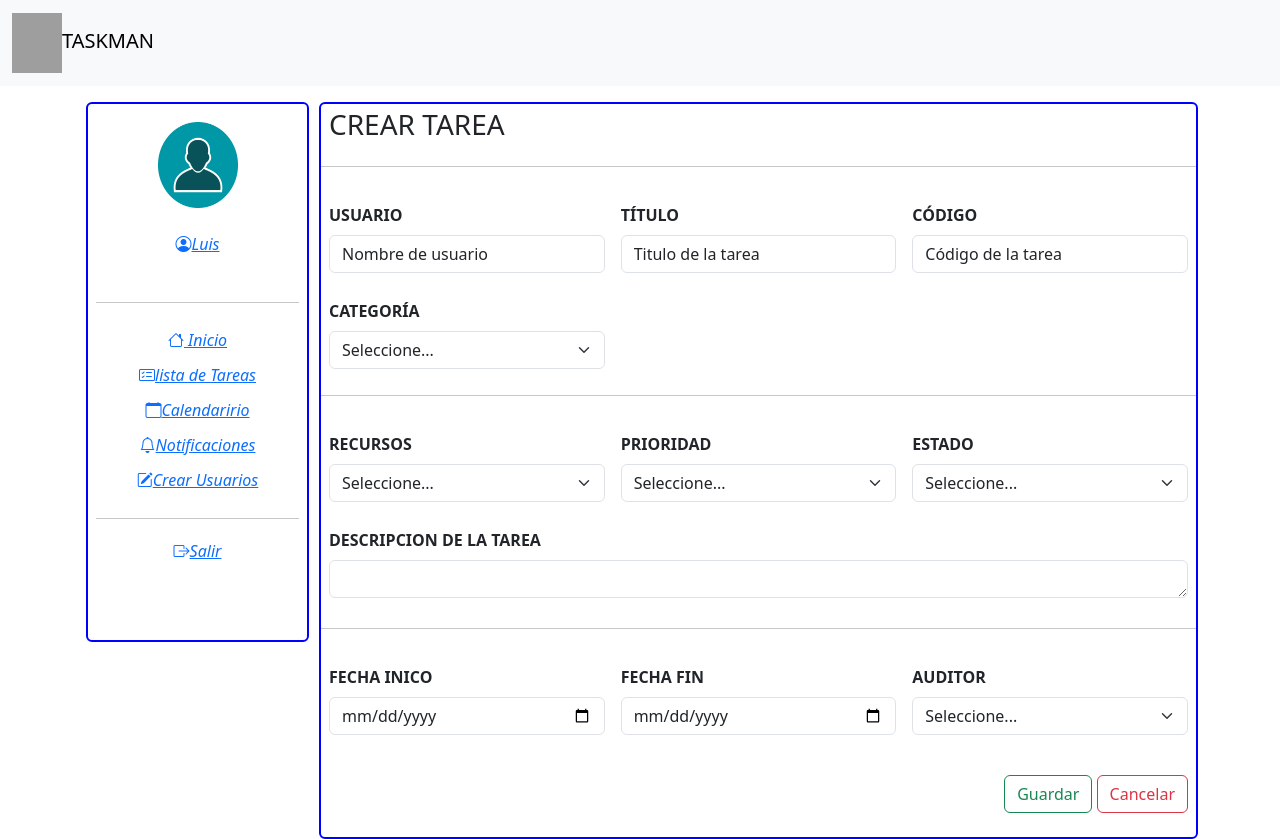
After one commit to Sopidm/Taskman-ADSI, a PHP site: page /ListaTareas/CrearTareas/index.html in a window 1280 px wide. The commit adds this page. Run offline with PHP 8.4, Linux system fonts and the light colour scheme; grey boxes are pictures that could not be loaded.

Commit message:
se creo agregar tareas

```diff
--- /dev/null
+++ b/ListaTareas/CrearTareas/index.html
@@ -0,0 +1,153 @@
+<!doctype html>
+<html lang="en">
+  <head>
+    <meta charset="utf-8">
+    <meta name="viewport" content="width=device-width, initial-scale=1">
+    <title>TASKMAN</title>
+    <link href="https://cdn.jsdelivr.net/npm/bootstrap@5.3.2/dist/css/bootstrap.min.css" rel="stylesheet" integrity="sha384-T3c6CoIi6uLrA9TneNEoa7RxnatzjcDSCmG1MXxSR1GAsXEV/Dwwykc2MPK8M2HN" crossorigin="anonymous">
+    <link rel="stylesheet" href="https://cdn.jsdelivr.net/npm/bootstrap-icons@1.11.2/font/bootstrap-icons.min.css">
+    <link rel="stylesheet" href="styles.css">
+  </head>
+  <body>
+    <nav class="navbar bg-body-tertiary">
+        <div class="container-fluid">
+          <a class="navbar-brand" href="index.php"><img src="../../images/logo.enc" width="50px" height="60px">TASKMAN</a>
+        </div>
+      </nav>
+    <div class="container">
+        <div class="usuario">
+            <section class="section">
+             <a href="Perfil/index.html" ><img src="../../images/avatar-icon-vector-illustration.jpg" alt="" class="avatar">
+             <br>
+             <br>
+             <i class="bi bi-person-circle">Luis</i>
+             </a>
+            </section>
+            <hr>
+            <section class="section2">
+              <a href="index.html"><i class="bi bi-house"> Inicio</i></a>
+              <br>
+              <a href=".ListaTareas/listatareas.html"><i class="bi bi-card-checklist">lista de Tareas</i></a>
+              <br>
+              <a href="Calendario/index.html"><i class="bi bi-calendar">Calendaririo</i></a>
+              <br>
+              <a href="Notificaciones/index.html"><i class="bi bi-bell">Notificaciones</i></a>
+              <br>
+              <a href="Notificaciones/"><i class="bi bi-pencil-square">Crear Usuarios</i></a>
+              <br>
+            </section>
+            <hr>
+            <section class="section3">
+              <a href="Salir/"><i class="bi bi-box-arrow-right">Salir</i></a>
+              <br>
+            </section>
+        </div>
+        <div class="contenido">
+            <form class="row g-3 needs-validation" novalidate>
+                <div id="titulo"><h3>CREAR TAREA</h3>
+                </div>
+                <hr>
+                <div class="col-md-4">
+                  <label for="validationCustom01" class="form-label">USUARIO</label>
+                  <input type="text" class="form-control" id="validationCustom01" value="Nombre de usuario" required>
+                  <div class="valid-feedback">
+                  </div>
+                </div>
+                <div class="col-md-4">
+                  <label for="validationCustom02" class="form-label">TÍTULO</label>
+                  <input type="text" class="form-control" id="validationCustom02" value="Titulo de la tarea" required>
+                  <div class="valid-feedback">
+                  </div>
+                </div>
+                <div class="col-md-4">
+                  <label for="validationCustom03" class="form-label">CÓDIGO</label>
+                  <input type="num" class="form-control" id="validationCustom02" value="Código de la tarea" required>
+                  <div class="valid-feedback">
+                  </div>
+                </div>
+                <div class="col-md-4">
+                  <label for="validationCustom04" class="form-label">CATEGORÍA</label>
+                  <select class="form-select" id="validationCustom04" required>
+                    <option selected disabled value="">Seleccione...</option>
+                    <option>Categoria-1</option>
+                    <option>Categoria-2</option>
+                    <option>Categoria-3</option>
+                  </select>
+                </div>
+                <hr>
+                <div class="col-md-4">
+                    <label for="validationCustom05" class="form-label">RECURSOS</label>
+                    <select class="form-select" id="validationCustom05" required>
+                      <option selected disabled value="">Seleccione...</option>
+                      <option>Item-1</option>
+                      <option>Item-2</option>
+                      <option>Item-3</option>
+                    </select>
+                    <div class="invalid-feedback">
+                      Please select a valid state.
+                    </div>
+                  </div>
+                  <div class="col-md-4">
+                    <label for="validationCustom06" class="form-label">PRIORIDAD</label>
+                    <select class="form-select" id="validationCustom04" required>
+                      <option selected disabled value="">Seleccione...</option>
+                      <option>Alta</option>
+                      <option>Media</option>
+                      <option>Baja</option>
+                    </select>
+                    <div class="invalid-feedback">
+                      Please select a valid state.
+                    </div>
+                  </div>
+                  <div class="col-md-4">
+                    <label for="validationCustom07" class="form-label">ESTADO</label>
+                    <select class="form-select" id="validationCustom04" required>
+                      <option selected disabled value="">Seleccione...</option>
+                      <option>Pendiente</option>
+                      <option>En curso</option>
+                      <option>Terminado</option>
+                    </select>
+                    <div class="invalid-feedback">
+                      Please select a valid state.
+                    </div>
+                  </div>
+                  <div class="mb-1">
+                    <label for="exampleFormControlTextarea1" class="form-label">DESCRIPCION DE LA TAREA</label>
+                    <textarea class="form-control"  rows="1"></textarea>
+                  </div>
+                  <hr>
+                  <div class="col-md-4">
+                    <label for="validationCustom08" class="form-label">FECHA INICO</label>
+                    <input type="date" class="form-control" id="validationCustom03" required>
+                    <div class="invalid-feedback">
+                      Please provide a valid city.
+                    </div>
+                  </div>
+                  <div class="col-md-4">
+                    <label for="validationCustom09" class="form-label">FECHA FIN</label>
+                    <input type="date" class="form-control" id="validationCustom03" required>
+                    <div class="invalid-feedback">
+                      Please provide a valid city.
+                    </div>
+                  </div>
+                   <div class="col-md-4">
+                      <label for="validationCustom010" class="form-label">AUDITOR</label>
+                      <select class="form-select" id="validationCustom04" required>
+                        <option selected disabled value="">Seleccione...</option>
+                        <option>Auditor-1</option>
+                        <option>Auditor-2</option>
+                        <option>Auditor-3</option>
+                        <option>Auditor-4</option>
+                        </select>
+
+                  </div>
+                  <div class="col-12">
+                    <button type="submit" class="btn btn-outline-success">Guardar</button>
+                    <button type="button" class="btn btn-outline-danger">Cancelar</button>
+                  </div>
+            </form>
+        </div>
+    </div>
+    <script src="https://cdn.jsdelivr.net/npm/bootstrap@5.3.2/dist/js/bootstrap.bundle.min.js" integrity="sha384-C6RzsynM9kWDrMNeT87bh95OGNyZPhcTNXj1NW7RuBCsyN/o0jlpcV8Qyq46cDfL" crossorigin="anonymous"></script>
+  </body>
+</html>
--- /dev/null
+++ b/ListaTareas/CrearTareas/styles.css
@@ -0,0 +1,83 @@
+*{
+    margin: 0;
+    padding: 0;
+
+}
+.section{
+    height: 33%;
+}
+.container{
+    display: flex;
+    width: 100%;
+    height: 100%;
+}
+.usuario{
+    margin-top: 16px;
+    margin-left: 4px;
+    border-radius: 6px;
+    background-color: white;
+    border: 2px blue solid;
+    width: 25%;
+    height: 540px;
+    padding: 4px 8px 4px;
+}
+.contenido{
+    position: relative;
+    background-color: white;
+    width: 100%;
+    margin-left: 10px;
+    margin-top: 16px;
+    border: 2px blue solid;
+    border-radius: 6px;
+    padding: 4px 8px 4px;
+}
+.section2 i{
+    line-height: 35px;
+}
+.section, .section2, .section3{
+    text-align: center;
+}
+.avatar{
+    padding-top: 14px;
+    width: 80px;
+    height: 100px;
+}
+
+form {
+    margin: 20px;
+}
+
+#titulo {
+    text-align: left;
+}
+
+/* Estilos para los campos de entrada */
+.form-control {
+    margin-bottom: 10px;
+}
+
+/* Estilos para los botones */
+.btn {
+    margin-top: 10px;
+}
+
+/* Estilos para las etiquetas de los campos */
+.form-label {
+    font-weight: bold;
+}
+
+/* Estilos para las opciones del select */
+.form-select {
+    margin-bottom: 10px;
+}
+
+/* Estilos para el contenedor de los botones al final del formulario */
+.col-12 {
+    text-align: right;
+    margin-top: 20px;
+}
+
+/* Estilos para el hr */
+hr {
+    margin: 20px 0;
+}
--- a/ListaTareas/index.php
+++ b/ListaTareas/index.php
@@ -92,7 +92,7 @@ include "../includes/connect.php"
                   ?>
                 <tr>
                   <th scope="row" ><?php echo $fila["codigo"];?></th>
-                  <td  ><?=  $fila['titulo'];?></td>
+                  <td  ><?= $fila['titulo'];?></td>
                   <td  ><?= $fila['estados'];?></td>
                   <td  ><?= $fila['categorias'];?></td>
                   <td  ><?= $fila['prioridades'];?></td>
```
